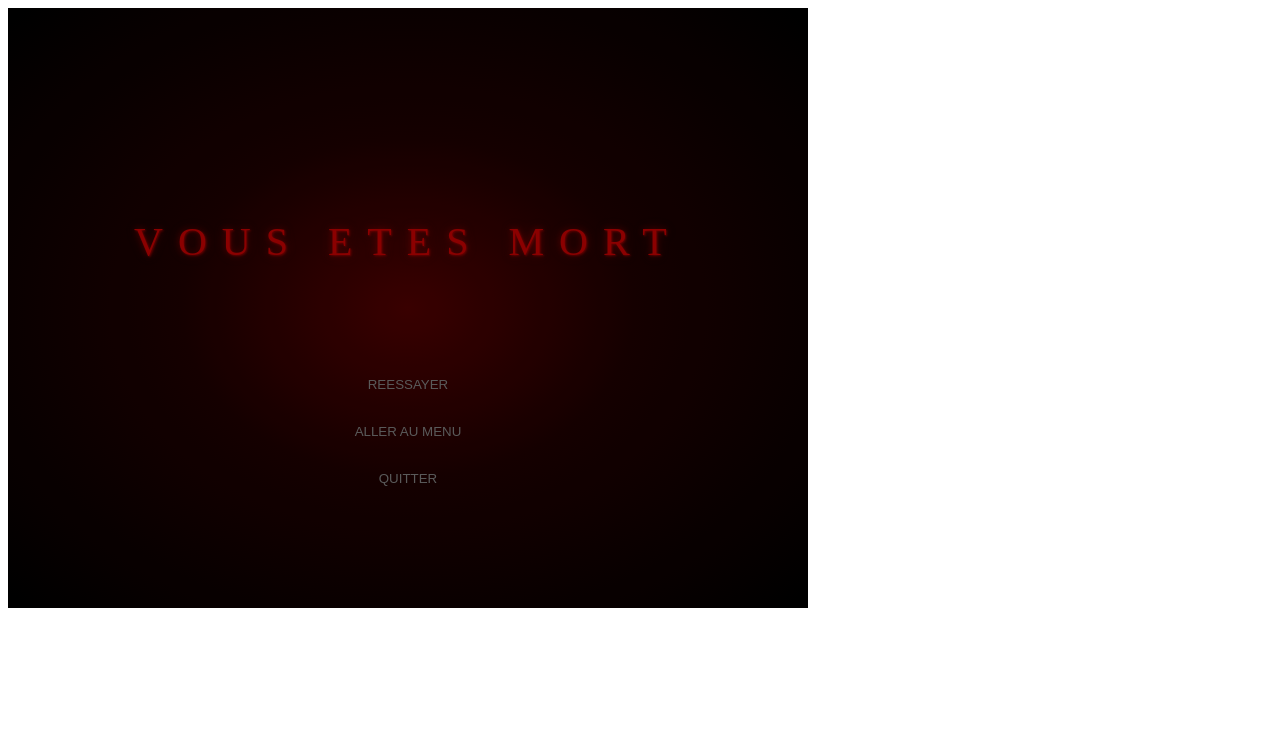
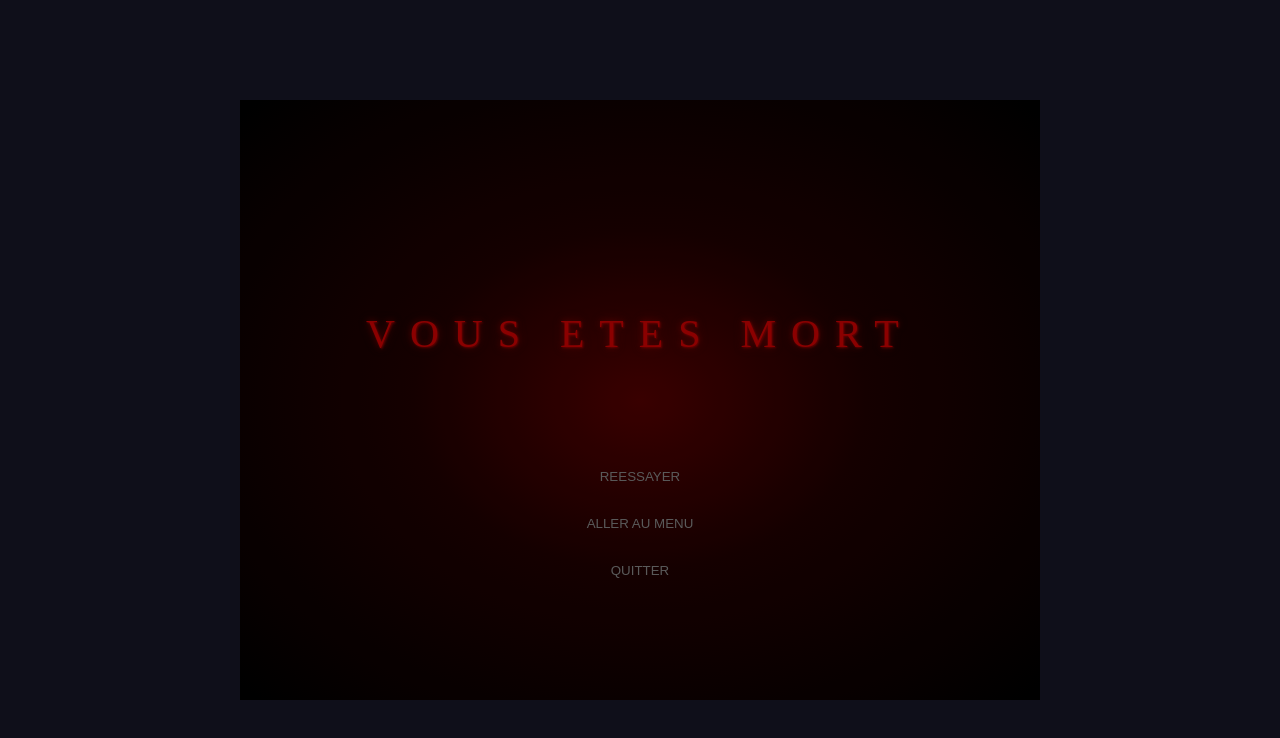
Before and after one commit to Mbra-Oliver/elden-angular, an Angular app: page / in a window 1280 px wide. Shown: the top 738 px of the page. Built offline with nearby package versions, Linux system fonts and the light colour scheme.

Commit message:
Center game windows

```diff
--- a/src/app/components/death-menu/death-menu.component.css
+++ b/src/app/components/death-menu/death-menu.component.css
@@ -1,7 +1,7 @@
 :host{
   display: block;
   width: 100%;
-
+  height: 100%;
 
 }
 
--- a/src/styles.css
+++ b/src/styles.css
@@ -1 +1,12 @@
 /* You can add global styles to this file, and also import other style files */
+
+body{
+  margin: 0;
+  padding: 0;
+  background: #0f0f1a;
+  display: flex;
+  justify-content: center;
+  align-items: center;
+  min-height: 100vh;
+  overflow: hidden;
+}
```
